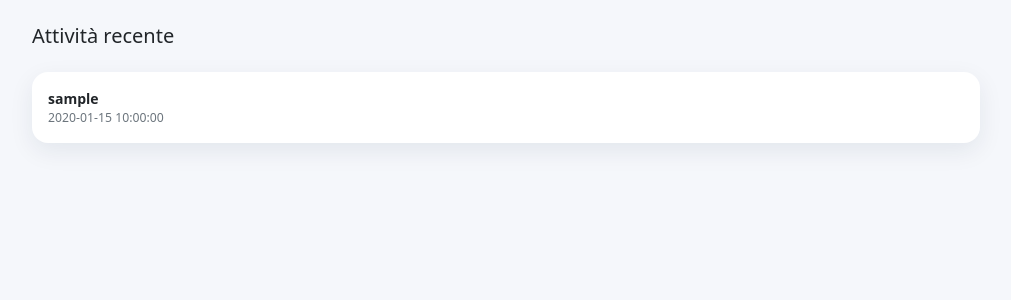
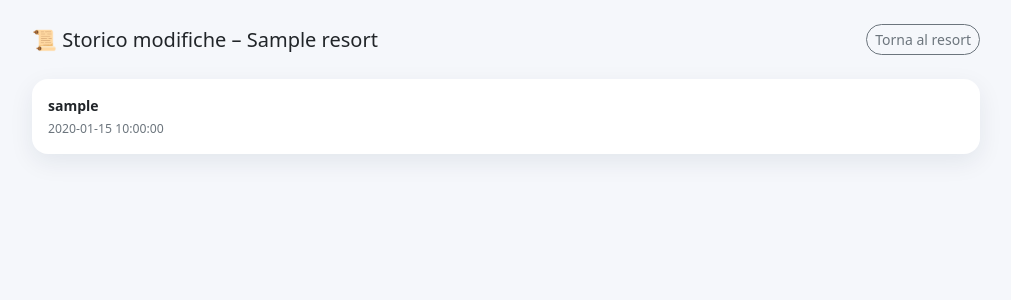
Before and after one commit to teskio83/resort-accessibili, a Flask app: page /resort/1/history in a window 1280 px wide. Shown: the part 78-378 px from the top of the page, without its empty margins (134-1145 px from the left). Run offline with Flask 3, Linux system fonts and the light colour scheme; the visitor is signed in with stand-in values (Sample User, id 1); a database or web service that is not in the repository returns one stand-in record (values such as "Sample title"); some libraries are stand-ins or nearby versions.

Commit message:
Update activity.html

```diff
--- a/templates/activity.html
+++ b/templates/activity.html
@@ -1,23 +1,39 @@
 {% extends "base.html" %}
-{% block title %}Attività{% endblock %}
+{% block title %}Storico - {{ resort_name }}{% endblock %}
 {% block content %}
 
-<h5 class="mb-4">Attività recente</h5>
+<div class="d-flex justify-content-between align-items-center mb-4">
+  <h5 class="mb-0">📜 Storico modifiche – {{ resort_name }}</h5>
+  <a class="btn btn-outline-secondary btn-sm btn-pill"
+     href="{{ url_for('view_resort', resort_id=resort_id) }}">
+     Torna al resort
+  </a>
+</div>
 
+{% if activities %}
   {% for a in activities %}
     <div class="card card-resort p-3 mb-2">
       <div class="small">
+
         <strong>{{ a.user_name }}</strong>
-      {% if a.action == "CREATED" %}
-        ha creato un resort
-      {% elif a.action == "UPDATED" %}
-        ha modificato un resort
-      {% elif a.action == "DELETED" %}
-        ha eliminato un resort
+
+        {% if a.action == "creazione" %}
+          <span class="badge bg-success ms-2">Creazione</span>
+        {% elif a.action == "modifica" %}
+          <span class="badge bg-primary ms-2">Modifica</span>
+        {% elif a.action == "eliminazione" %}
+          <span class="badge bg-danger ms-2">Eliminazione</span>
         {% endif %}
-      <div class="muted small">{{ a.created_at }}</div>
+
+        <div class="muted small mt-1">
+          {{ a.created_at }}
+        </div>
+
       </div>
     </div>
   {% endfor %}
+{% else %}
+  <div class="text-secondary">Nessuna attività registrata</div>
+{% endif %}
 
 {% endblock %}
```
Lines whose indentation alone changed are shown as unchanged.
